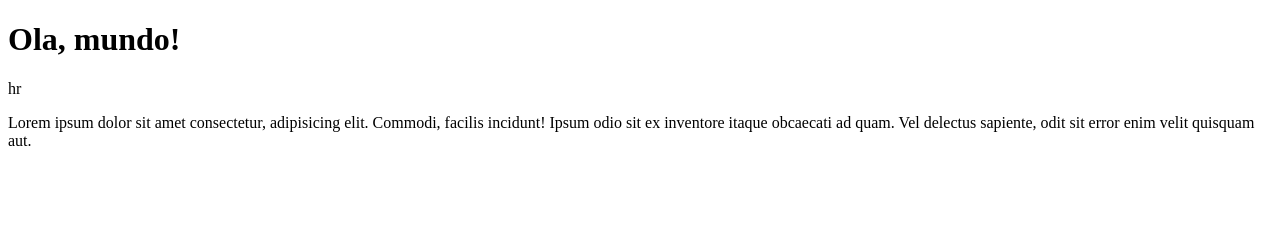
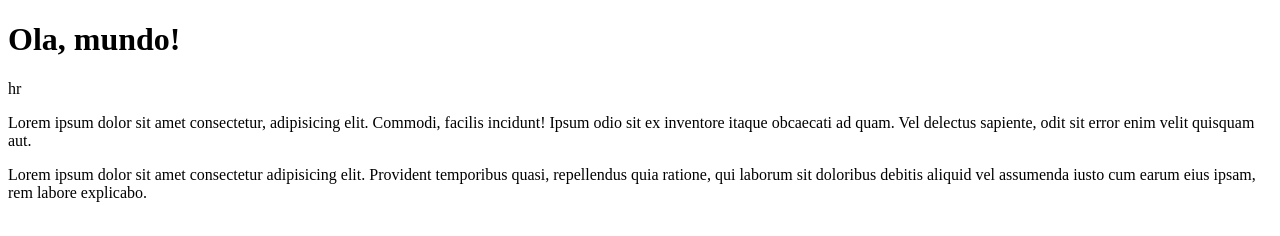
Before and after one commit to Valdeilsonson/Ola-Mundo, a plain HTML site: page Site exemplo/index.html in a window 1280 px wide. Drawn offline with Linux system fonts and the light colour scheme.

Commit message:
adicionei um paragrafo

```diff
--- a/Site exemplo/index.html
+++ b/Site exemplo/index.html
@@ -9,5 +9,6 @@
 <h1>Ola, mundo!</h1>
 hr
 <p>Lorem ipsum dolor sit amet consectetur, adipisicing elit. Commodi, facilis incidunt! Ipsum odio sit ex inventore itaque obcaecati ad quam. Vel delectus sapiente, odit sit error enim velit quisquam aut.</p>
+<p>Lorem ipsum dolor sit amet consectetur adipisicing elit. Provident temporibus quasi, repellendus quia ratione, qui laborum sit doloribus debitis aliquid vel assumenda iusto cum earum eius ipsam, rem labore explicabo.</p>
 </body>
 </html>
```
